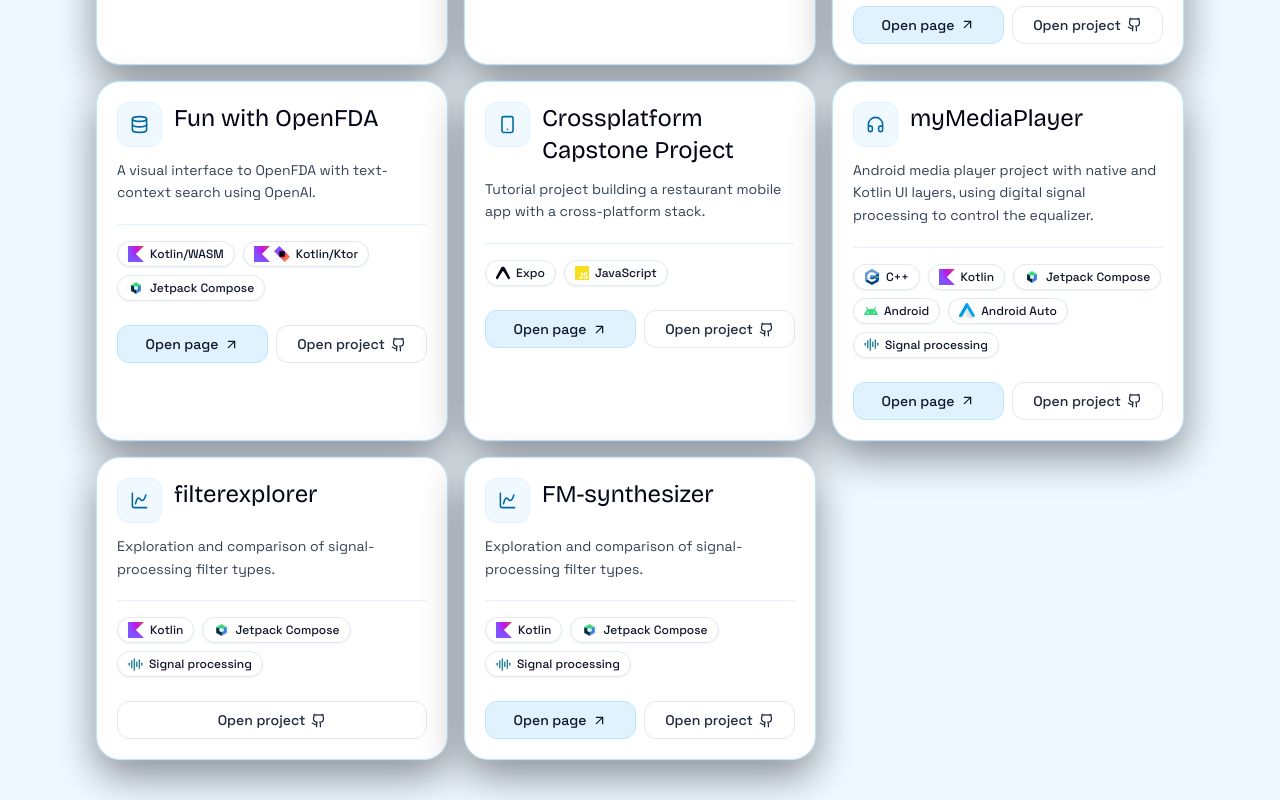
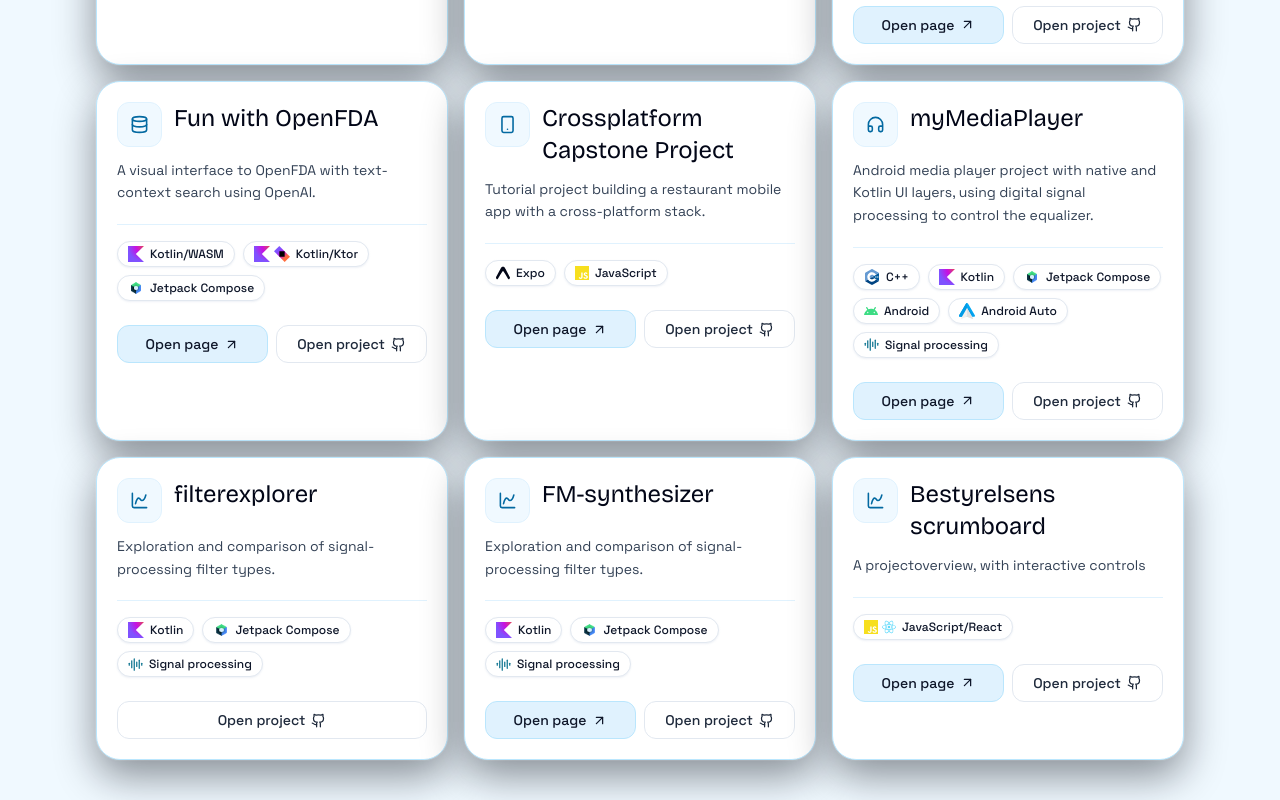
Before and after one commit to LeonidBresjnev/LeonidBresjnev.github.io, a React (Vite) app: page / in a window 1280 px wide. Shown: the part 704-1504 px from the top of the page. Built offline with nearby package versions, Linux system fonts and the light colour scheme.

Commit message:
Add new project 'Bestyrelsens scrumboard
Added a new project entry for 'Bestyrelsens scrumboard' with relevant links and details.

```diff
--- a/src/projects.js
+++ b/src/projects.js
@@ -92,4 +92,13 @@ export const projects = [
       { name: "Signal processing", logos: ["signal-processing"] },
     ],
   },
+  {
+    name: "Bestyrelsens scrumboard",
+    href: "https://leonidbresjnev.github.io/Enghojparken/",
+    repoHref: "https://github.com/LeonidBresjnev/Enghojparken.git",
+    icon: "chart",
+    blurb: "A projectoverview, with interactive controls",
+    frameworks: [{ name: "JavaScript/React", logos: ["javascript", "react"] }],
+  },
+
 ];
```
